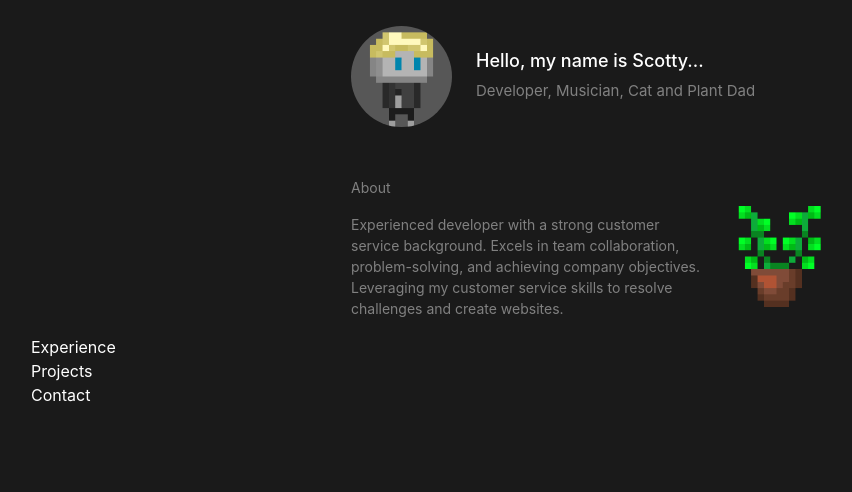
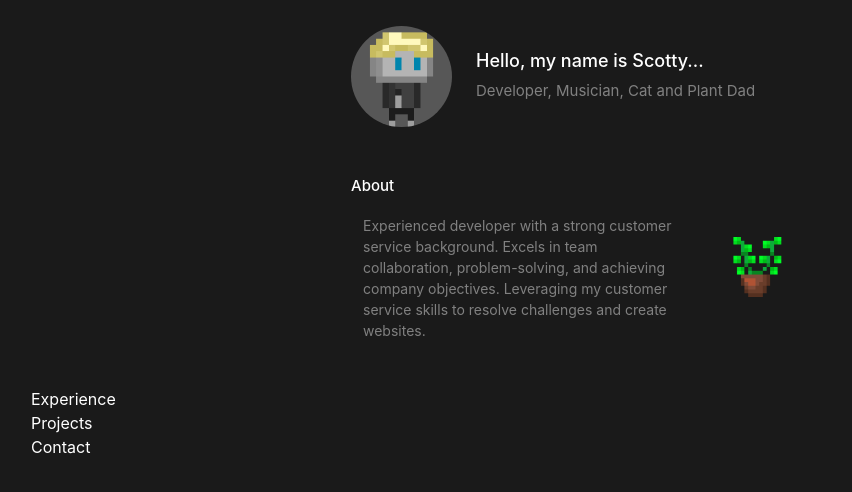
Before and after one commit to Scottsdaaale/Porfolio-Site, a React (Create React App) app: page / in a window 1280 px wide. Shown: the top 492 px of the page, without its empty margins (51-903 px from the left). Built offline with nearby package versions, Linux system fonts and the light colour scheme.

Commit message:
styled and added content

```diff
--- a/src/components/sections/About.jsx
+++ b/src/components/sections/About.jsx
@@ -4,18 +4,20 @@ import plantOne from "../../images/Plant1.png";
 
 function About() {
   return (
-    <Container style={{ maxWidth: "500px" }}>
+    <Container style={{ maxWidth: "500px", marginBottom: "30px" }}>
       <Row className="d-flex align-items-center">
         <Col xs={9} md={7} lg={9}>
-          <p>About</p>
-          <p style={{ color: "grey" }}>
-            Experienced developer with a strong customer service background.
-            Excels in team collaboration, problem-solving, and achieving company
-            objectives. Leveraging my customer service skills to resolve
-            challenges and create websites.
-          </p>
+          <h2 style={{marginBottom: "20px"}}>About</h2>
+          <Container>
+            <p>
+              Experienced developer with a strong customer service background.
+              Excels in team collaboration, problem-solving, and achieving
+              company objectives. Leveraging my customer service skills to
+              resolve challenges and create websites.
+            </p>
+          </Container>
         </Col>
-        <Col xs={3} md={3} lg={3}>
+        <Col xs={3} md={3} lg={2}>
           <img
             src={plantOne}
             alt="Plant"
```
